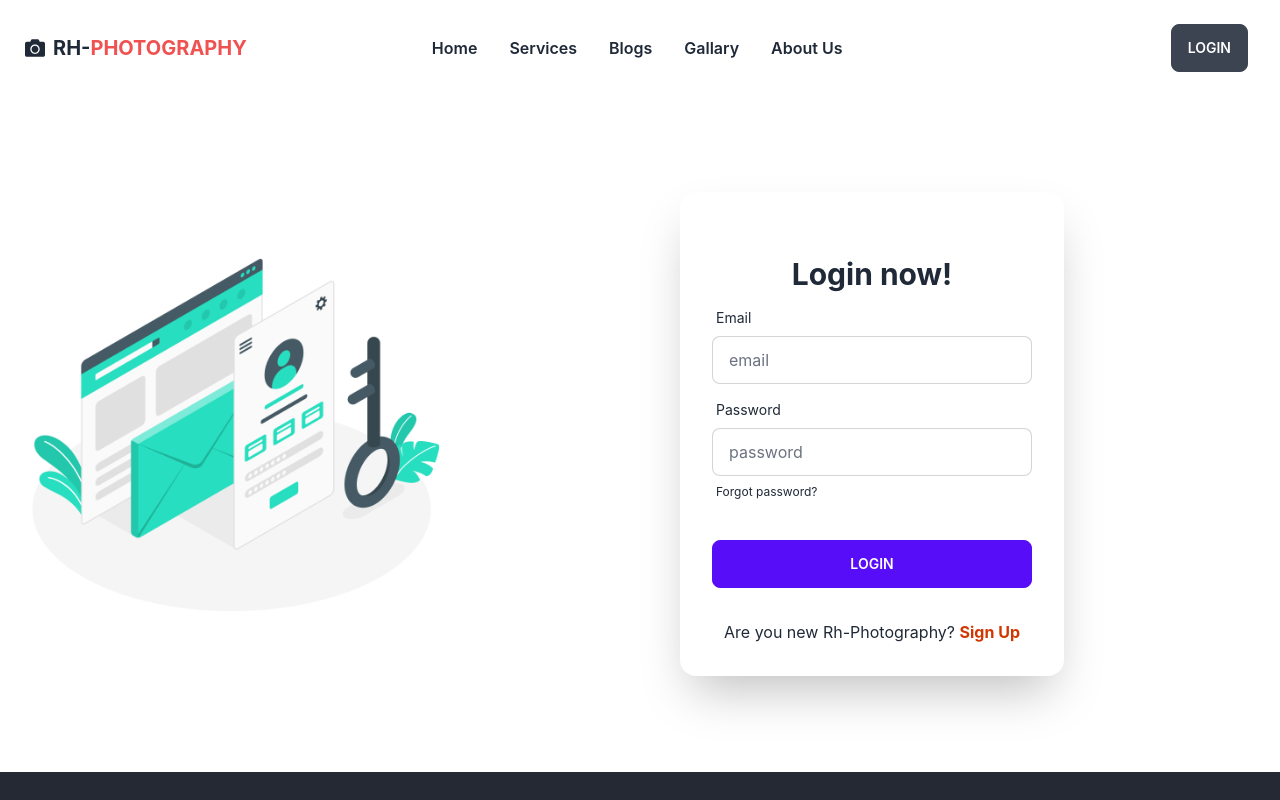
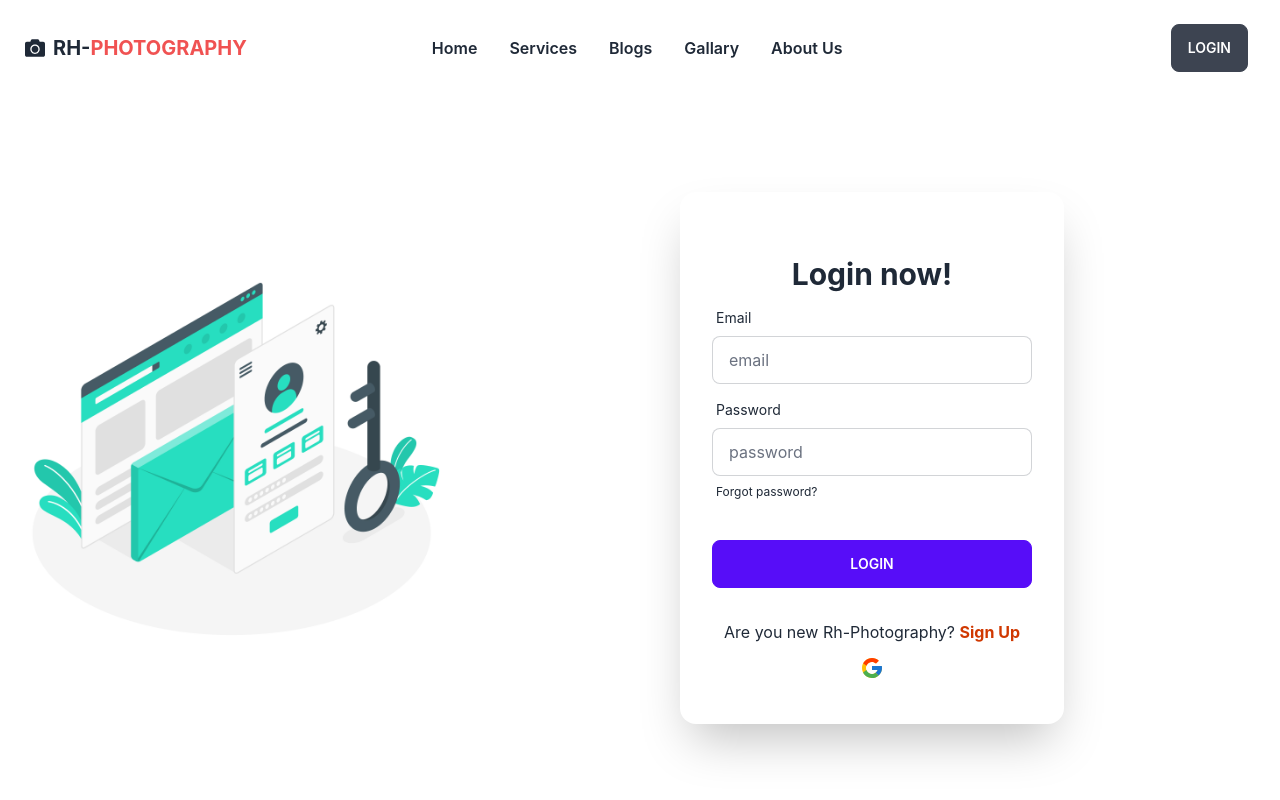
Before and after one commit to rasel497/rh-photography-client, a React (Create React App) app: page /login in a window 1280 px wide. Shown: the top 800 px of the page. Built offline with nearby package versions, Linux system fonts and the light colour scheme; no server answers.

Commit message:
google sign in method added success

```diff
--- a/src/Contexts/AuthProvider/AuthProvider.js
+++ b/src/Contexts/AuthProvider/AuthProvider.js
@@ -1,5 +1,5 @@
 import React, { createContext, useEffect, useState } from 'react';
-import { createUserWithEmailAndPassword, getAuth, onAuthStateChanged, signInWithEmailAndPassword, signOut } from "firebase/auth";
+import { createUserWithEmailAndPassword, getAuth, onAuthStateChanged, signInWithEmailAndPassword, signInWithPopup, signOut } from "firebase/auth";
 import app from '../../firebase/firebase.config';
 
 
@@ -43,12 +43,41 @@ const AuthProvider = ({ children }) => {
 
     }, []);
 
+    // -------------------social loign user---------------//
+
+    const googleSignIn = (provider) => {
+        setLoading(true);
+        return signInWithPopup(auth, provider)
+    }
+
+
+
+
+    // // signInWithPopupGoogle
+    // const providerLoginGoogle = (provider) => {
+    //     setLoading(true);
+    //     return signInWithPopup(auth, provider);
+    // }
+
+    // // signInWithPopupFacebook
+    // const providerLoginFacebook = (provider) => {
+    //     setLoading(true);
+    //     return signInWithPopup(auth, provider);
+    // }
+    // // signInWithPopupGitHub
+    // const providerLoginGithub = (provider) => {
+    //     setLoading(true);
+    //     return signInWithPopup(auth, provider);
+    // }
+
     const authInfo = {
         user,
         loading,
         createUser,
         signInUser,
+        googleSignIn,
         logOut,
+
 
     }
 
--- a/src/Photography/Login/Login.js
+++ b/src/Photography/Login/Login.js
@@ -1,11 +1,14 @@
+import { GoogleAuthProvider } from 'firebase/auth';
 import React, { useContext, useState } from 'react';
 import { Link, useNavigate } from 'react-router-dom';
 import { AuthContext } from '../../Contexts/AuthProvider/AuthProvider';
+import { FcGoogle } from 'react-icons/fc';
 
 const Login = () => {
-    const { signInUser } = useContext(AuthContext);
-    const [user, setUser] = useState();
+    const { signInUser, googleSignIn } = useContext(AuthContext);
     const navigate = useNavigate();
+
+    const googleProvider = new GoogleAuthProvider();
 
     // logIn/signIn with eamil and password
     const handleSignIn = event => {
@@ -24,6 +27,16 @@ const Login = () => {
                 form.reset();
             })
             .catch(err => console.log(err));
+    }
+
+    // Social sign in method
+    const handleGoogleSignIn = () => {
+        googleSignIn(googleProvider)
+            .then(result => {
+                const user = result.user;
+                console.log(user);
+            })
+            .catch(err => console.log(err))
     }
 
     return (
@@ -57,10 +70,13 @@ const Login = () => {
 
                     </form>
                     <p className='text-center'>Are you new Rh-Photography? <Link className='text-orange-600 font-bold' to='/register'>Sign Up</Link></p>
+
+                    <div className='flex justify-center'>
+                        <button onClick={handleGoogleSignIn} className="btn btn-outline btn-primary border-none"><FcGoogle className='text-2xl'></FcGoogle></button>
+                    </div>
                 </div>
 
             </div>
-
         </div>
     );
 };
--- /dev/null
+++ b/src/Photography/Shared/SocialLogin/SocialLogin.js
@@ -0,0 +1,11 @@
+import React from 'react';
+
+const SocialLogin = () => {
+    return (
+        <div>
+
+        </div>
+    );
+};
+
+export default SocialLogin;
```
